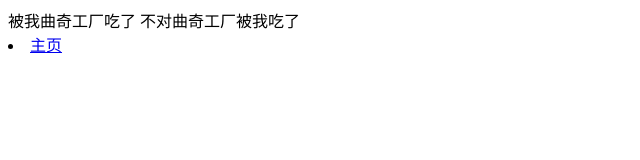
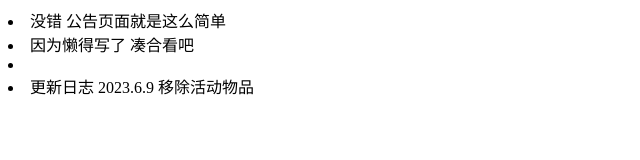
Before and after one commit to Uncle-Xiao/Cookieannouncement.github.io, a plain HTML site: page index.html in a window 1280 px wide. Shown: the whole page, without its empty margins (0-640 px from the left). Drawn offline with Linux system fonts and the light colour scheme.

Commit message:
Update index.html

```diff
--- a/index.html
+++ b/index.html
@@ -8,5 +8,7 @@
 	<head>
 
 <title>曲奇工厂最新公告</title>
-被我曲奇工厂吃了 不对曲奇工厂被我吃了
-<li><a href="/">主页</a></li>
+<li>没错 公告页面就是这么简单</li>
+<li>因为懒得写了 凑合看吧</li>
+<li> </li>
+<li>更新日志 2023.6.9 移除活动物品</li>
```
